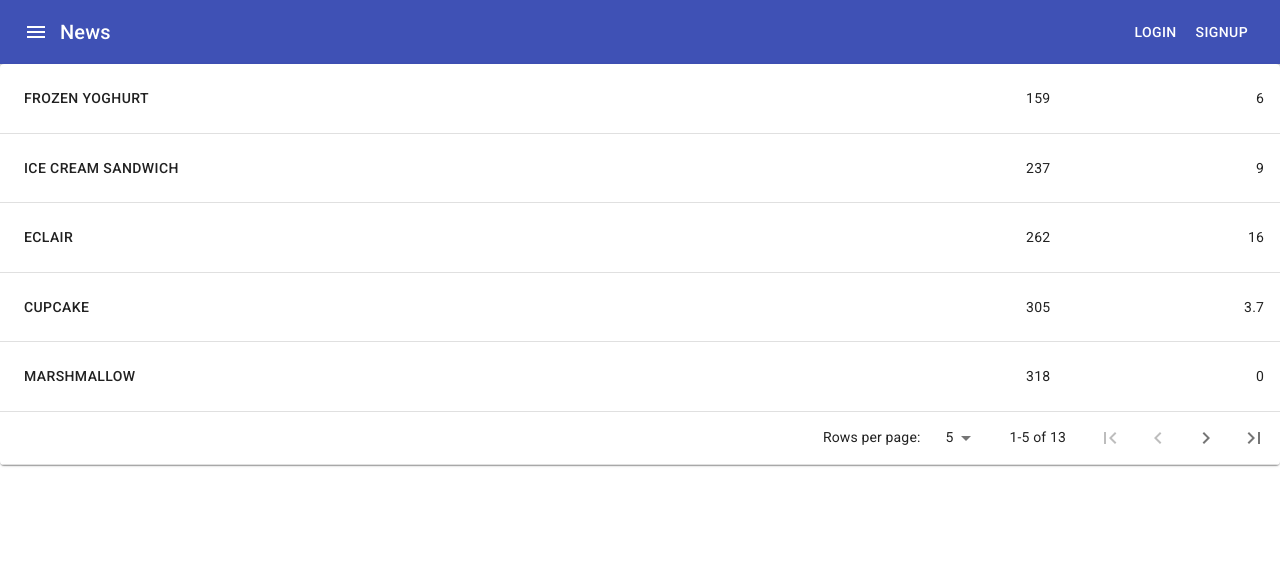
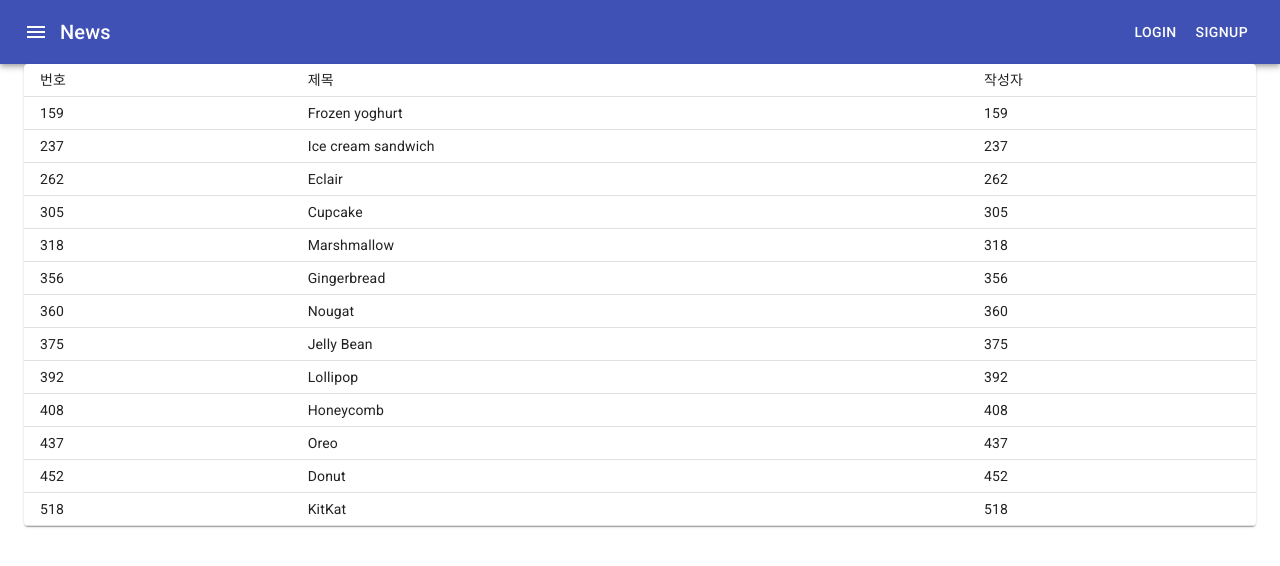
Before and after one commit to YangSSo51/gugusafront, a React (Create React App) app: page /project in a window 1280 px wide. Shown: the top 566 px of the page. Built offline with nearby package versions, Linux system fonts and the light colour scheme.

Commit message:
update project

```diff
--- a/src/Components/Project.js
+++ b/src/Components/Project.js
@@ -16,6 +16,7 @@ import KeyboardArrowRight from '@material-ui/icons/KeyboardArrowRight';
 import LastPageIcon from '@material-ui/icons/LastPage';
 import Link from '@material-ui/core/Link';
 import Button from '@material-ui/core/Button'
+import Container from '@material-ui/core/Container'
 
 const useStyles1 = makeStyles(theme => ({
   root: {
@@ -108,66 +109,31 @@ const useStyles2 = makeStyles({
   },
 });
 
-export default function CustomPaginationActionsTable() {
-  const classes = useStyles2();
-  const [page, setPage] = React.useState(0);
-  const [rowsPerPage, setRowsPerPage] = React.useState(5);
-
-  const emptyRows = rowsPerPage - Math.min(rowsPerPage, rows.length - page * rowsPerPage);
-
-  const handleChangePage = (event, newPage) => {
-    setPage(newPage);
-  };
-
-  const handleChangeRowsPerPage = event => {
-    setRowsPerPage(parseInt(event.target.value, 10));
-    setPage(0);
-  };
-  const preventDefault = event => event.preventDefault();
+export default class Project extends React.Component{
+  render() {
   return (
-    <TableContainer component={Paper}>
-      <Table className={classes.table} aria-label="custom pagination table">
+    <Container maxWidth="lg">
+ <TableContainer component={Paper}>
+      <Table size="small" aria-label="a dense table">
+          <TableRow>
+          <TableCell>번호</TableCell>
+            <TableCell>제목</TableCell>
+            <TableCell align="left">작성자</TableCell>
+          </TableRow>
         <TableBody>
-          {(rowsPerPage > 0
-            ? rows.slice(page * rowsPerPage, page * rowsPerPage + rowsPerPage)
-            : rows
-          ).map(row => (
+          {rows.map(row => (
             <TableRow key={row.name}>
+              <TableCell align="left">{row.calories}</TableCell>
               <TableCell component="th" scope="row">
-              <Button href="./signup">
                 {row.name}
-                </Button>
               </TableCell>
-              <TableCell align="right">{row.calories}</TableCell>
-              <TableCell align="right">{row.fat}</TableCell>
+              <TableCell align="left">{row.calories}</TableCell>
             </TableRow>
           ))}
-
-          {emptyRows > 0 && (
-            <TableRow style={{ height: 53 * emptyRows }}>
-              <TableCell colSpan={6} />
-            </TableRow>
-          )}
         </TableBody>
-        <TableFooter>
-          <TableRow>
-            <TablePagination
-              rowsPerPageOptions={[5, 10, 25, { label: 'All', value: -1 }]}
-              colSpan={3}
-              count={rows.length}
-              rowsPerPage={rowsPerPage}
-              page={page}
-              SelectProps={{
-                inputProps: { 'aria-label': 'rows per page' },
-                native: true,
-              }}
-              onChangePage={handleChangePage}
-              onChangeRowsPerPage={handleChangeRowsPerPage}
-              ActionsComponent={TablePaginationActions}
-            />
-          </TableRow>
-        </TableFooter>
       </Table>
     </TableContainer>
+    </Container>
   );
 }
+}
--- a/src/Components/input.js
+++ b/src/Components/input.js
@@ -17,12 +17,11 @@ const useStyles = makeStyles(theme => ({
   },
 }));
 
-export default function FullWidthGrid() {
-  const classes = useStyles();
-
+export default class Input extends React.Component{
+render() {
   return (
     <Container maxWidth="sm">
-    <div className={classes.root}>
+    <div>
       <Grid container spacing={3}>
         <Grid item xs={12} sm={2}>
         <div class="container_center">
@@ -55,3 +54,4 @@ export default function FullWidthGrid() {
     </Container>
   );
 }
+}
```
